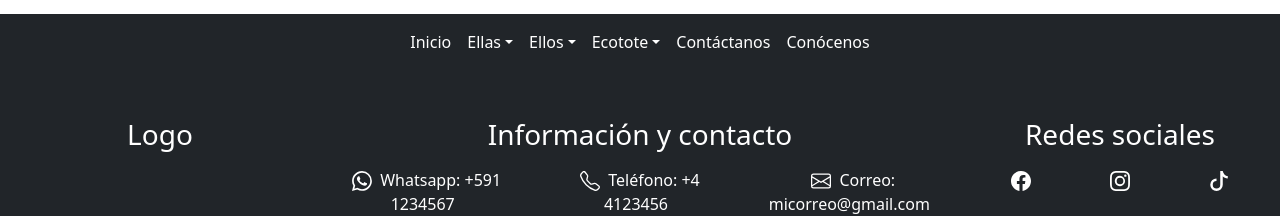
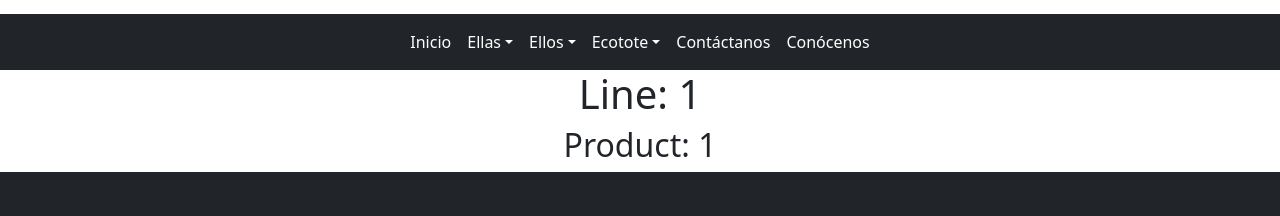
Before and after one commit to LuisRCbmo/artesano-frontend, a React (Create React App) app: page /line/1/productTitle/1 in a window 1280 px wide. Shown: the part 228-444 px from the top of the page. Built offline with nearby package versions, Linux system fonts and the light colour scheme.

Commit message:
feat: Navbar funcionalc
Novedades:
	- Los items dal Navbar ahora redirigen a una ruta
	- Se renombro el Navbar por AdNavbar

```diff
--- a/src/App.js
+++ b/src/App.js
@@ -4,7 +4,9 @@ import "./App.css";
 import { BrowserRouter, Routes, Route } from "react-router-dom";
 
 import Header from "./components/organism/header/header";
-import LandingPage from "./components/templates/landingPage";
+import LandingPage from "./components/templates/landingPage/landingPage";
+import DynamicCatalog from "./components/templates/dynamicCatalog/dynamicCatalog";
+
 import Footer from "./components/organism/footer/footer";
 import Spinner from "react-bootstrap/Spinner";
 
@@ -102,9 +104,8 @@ function App() {
 
   return (
     <div className="App">
-      <Header src={data.src_logo_header} navItems={navItemsWithStatic} />
-
       <BrowserRouter>
+        <Header src={data.src_logo_header} navItems={navItemsWithStatic} />
         <Routes>
           <Route
             path="/"
@@ -116,6 +117,11 @@ function App() {
               />
             }
           ></Route>
+
+          <Route
+            path="/line/:lineTitle/productTitle/:productTitle"
+            element={<DynamicCatalog />}
+          />
         </Routes>
       </BrowserRouter>
 
--- a/src/components/molecules/navbars/navbar.jsx
+++ b/src/components/molecules/AdNavbar/AdNavbar.jsx
@@ -1,15 +1,23 @@
 import React from "react";
 
-import "./navbar.scss";
+import "./AdNavbar.scss";
+
+import { useNavigate } from "react-router-dom";
 
 import Container from "react-bootstrap/Container";
 import Nav from "react-bootstrap/Nav";
 import Navbar from "react-bootstrap/Navbar";
 import NavDropdown from "react-bootstrap/NavDropdown";
 
-const navbar = ({ navItems }) => {
+const AdNavbar = ({ navItems }) => {
+  const navigate = useNavigate();
+
+  const handleProductClick = (lineTitle, productTitle) => {
+    navigate(`/line/${lineTitle}/productTitle/${productTitle}`);
+  };
+
   return (
-    <Navbar expand="lg" bg="dark" data-bs-theme="dark" className="bg-body-dark" >
+    <Navbar expand="lg" bg="dark" data-bs-theme="dark" className="bg-body-dark">
       <Container>
         <Navbar.Toggle aria-controls="basic-navbar-nav" />
         <Navbar.Collapse
@@ -28,7 +36,12 @@ const navbar = ({ navItems }) => {
                     key={index}
                   >
                     {navGroup.items.map((item, itemIndex) => (
-                      <NavDropdown.Item href={item.href} key={itemIndex} >
+                      <NavDropdown.Item
+                        key={itemIndex}
+                        onClick={() =>
+                          handleProductClick(navGroup.title, item.name)
+                        }
+                      >
                         {item.name}
                       </NavDropdown.Item>
                     ))}
@@ -53,4 +66,4 @@ const navbar = ({ navItems }) => {
   );
 };
 
-export default navbar;
+export default AdNavbar;
--- a/src/components/organism/header/header.jsx
+++ b/src/components/organism/header/header.jsx
@@ -1,7 +1,7 @@
 import React from 'react'
 
 import Image from '../../atoms/image/image';
-import Navbar from '../../molecules/navbars/navbar';
+import Navbar from '../../molecules/AdNavbar/AdNavbar';
 
 const header = ({src, navItems}) => {
   return (
--- /dev/null
+++ b/src/components/templates/dynamicCatalog/dynamicCatalog.jsx
@@ -0,0 +1,17 @@
+import React from "react";
+
+import { useParams } from "react-router-dom";
+
+
+const DynamicCatalog = () => {
+  const { lineTitle, productTitle } = useParams();
+
+  return (
+    <>
+      <h1>Line: {lineTitle}</h1>
+      <h2>Product: {productTitle}</h2>
+    </>
+  );
+};
+
+export default DynamicCatalog;
--- a/src/components/templates/landingPage.jsx
+++ b/src/components/templates/landingPage/landingPage.jsx
@@ -1,8 +1,8 @@
 import React from "react";
 
-import CarouselSection from "../organism/carouselSection/carouselSection";
-import ProductsSection from "../organism/productsSection/productsSection";
-import LinesSection from "../organism/linesSection/linesSection";
+import CarouselSection from "../../organism/carouselSection/carouselSection";
+import ProductsSection from "../../organism/productsSection/productsSection";
+import LinesSection from "../../organism/linesSection/linesSection";
 
 const landingPage = ({ carouselItems_info, productTypes_info, lines_info }) => {
   return (
```
Also changed, not shown: src/components/molecules/AdNavbar/AdNavbar.scss (renamed from src/components/molecules/navbars/navbar.scss).
